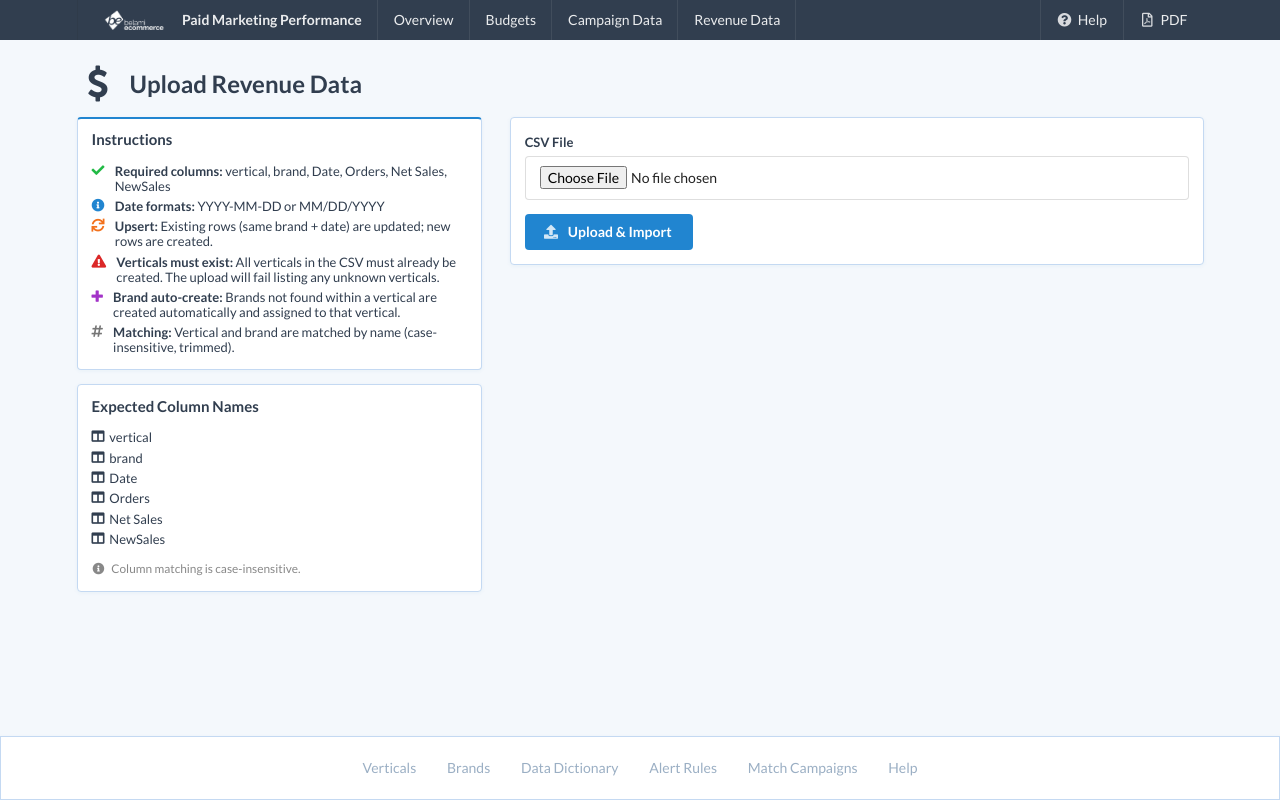
After one commit to querybridge/marketing_peformance, a Django app: page /revenue/upload/ in a window 1280 px wide. The commit adds this page. Run offline with Django 5.2, Linux system fonts and the light colour scheme; some libraries are stand-ins or nearby versions.

Commit message:
Add revenue upload, rename to Paid Marketing Performance, add logo and nav branding
- New Revenue Data upload view: CSV ingest for backend revenue/orders by
  vertical+brand+date with upsert, accounting-format currency parsing,
  and 2-digit year date support
- Rename "Weekly Performance" to "Paid Marketing Performance" everywhere
- Add logo to nav bar with landscape-fit sizing
- Raise DATA_UPLOAD_MAX_NUMBER_FIELDS to 5000 for budgets form

Co-Authored-By: Claude Opus 4.6 <noreply@anthropic.com>

```diff
--- a/marketing/config/settings.py
+++ b/marketing/config/settings.py
@@ -6,6 +6,8 @@ BASE_DIR = Path(__file__).resolve().parent.parent
 SECRET_KEY = "django-insecure-mktg-dash-dev-key-change-in-production"
 
 DEBUG = True
+
+DATA_UPLOAD_MAX_NUMBER_FIELDS = 5000
 
 ALLOWED_HOSTS = ["*"]
 
--- a/marketing/dashboard/templates/dashboard/base.html
+++ b/marketing/dashboard/templates/dashboard/base.html
@@ -3,7 +3,7 @@
 <head>
   <meta charset="utf-8">
   <meta name="viewport" content="width=device-width, initial-scale=1">
-  <title>{% block title %}Weekly Performance Dashboard{% endblock %}</title>
+  <title>{% block title %}Paid Marketing Performance{% endblock %}</title>
   <link rel="stylesheet" href="https://cdn.jsdelivr.net/npm/semantic-ui@2.5.0/dist/semantic.min.css">
   <script src="https://unpkg.com/htmx.org@1.9.12"></script>
   <script src="https://www.gstatic.com/charts/loader.js"></script>
@@ -15,10 +15,14 @@
 
   <div class="ui fixed inverted menu" style="background:#313E4F">
     <div class="ui container">
-      <span class="header item">Weekly Performance</span>
+      <a class="header item" href="{% url 'dashboard:index' %}" style="font-weight:700">
+        <img src="{% static 'img/logo.avif' %}" alt="Logo" style="width:80px;height:auto;margin-right:0.6em;object-fit:contain">
+        Paid Marketing Performance
+      </a>
       <a class="item" href="{% url 'dashboard:index' %}">Overview</a>
       <a class="item" href="{% url 'dashboard:budgets' %}">Budgets</a>
       <a class="item" href="{% url 'dashboard:upload_csv' %}">Campaign Data</a>
+      <a class="item" href="{% url 'dashboard:upload_revenue' %}">Revenue Data</a>
       <div class="right menu">
         <a class="item" href="{% url 'dashboard:help' %}">
           <i class="help circle icon"></i> Help
--- a/marketing/dashboard/templates/dashboard/brands.html
+++ b/marketing/dashboard/templates/dashboard/brands.html
@@ -1,6 +1,6 @@
 {% extends "dashboard/base.html" %}
 
-{% block title %}Brands — Weekly Performance Dashboard{% endblock %}
+{% block title %}Brands — Paid Marketing Performance{% endblock %}
 
 {% block content %}
 
--- a/marketing/dashboard/templates/dashboard/budgets.html
+++ b/marketing/dashboard/templates/dashboard/budgets.html
@@ -1,7 +1,7 @@
 {% extends "dashboard/base.html" %}
 {% load static %}
 
-{% block title %}Budgets — Weekly Performance Dashboard{% endblock %}
+{% block title %}Budgets — Paid Marketing Performance{% endblock %}
 
 {% block content %}
 
--- a/marketing/dashboard/templates/dashboard/help.html
+++ b/marketing/dashboard/templates/dashboard/help.html
@@ -1,5 +1,5 @@
 {% extends "dashboard/base.html" %}
-{% block title %}Help — Weekly Performance Dashboard{% endblock %}
+{% block title %}Help — Paid Marketing Performance{% endblock %}
 
 {% block content %}
 <div style="max-width:860px">
@@ -8,7 +8,7 @@
   <i class="help circle icon"></i>
   <div class="content">
     Help &amp; User Guide
-    <div class="sub header">How to use the Weekly Performance Dashboard</div>
+    <div class="sub header">How to use the Paid Marketing Performance Dashboard</div>
   </div>
 </h2>
 
@@ -37,7 +37,7 @@
 </h3>
 
 <p>
-  The Weekly Performance Dashboard is an <strong>operational decision tool</strong>
+  The Paid Marketing Performance Dashboard is an <strong>operational decision tool</strong>
   for campaign managers and general managers. It answers a single question every week:
   <em>Are we spending the right amount on each brand to hit our revenue and efficiency targets?</em>
 </p>
--- a/marketing/dashboard/templates/dashboard/pdf/weekly_summary.html
+++ b/marketing/dashboard/templates/dashboard/pdf/weekly_summary.html
@@ -3,7 +3,7 @@
 <html>
 <head>
 <meta charset="utf-8">
-<title>Weekly Summary — {{ current_start|date:"M d" }} – {{ current_end|date:"M d, Y" }}</title>
+<title>Paid Marketing Performance — {{ current_start|date:"M d" }} – {{ current_end|date:"M d, Y" }}</title>
 <style>
   body { font-family: 'Helvetica Neue', Arial, sans-serif; font-size: 11px; color: #333; margin: 2cm; }
   h1 { font-size: 18px; margin-bottom: 4px; }
@@ -28,7 +28,7 @@
 </head>
 <body>
 
-<h1>Weekly Performance Summary</h1>
+<h1>Paid Marketing Performance</h1>
 <div class="subtitle">
   {{ current_start|date:"M d" }} – {{ current_end|date:"M d, Y" }}
   &nbsp;|&nbsp; {{ period_label }}
--- /dev/null
+++ b/marketing/dashboard/templates/dashboard/upload_revenue.html
@@ -0,0 +1,125 @@
+{% extends "dashboard/base.html" %}
+{% block title %}Upload Revenue Data{% endblock %}
+
+{% block content %}
+<h2 class="ui header">
+  <i class="dollar sign icon"></i>
+  <div class="content">Upload Revenue Data</div>
+</h2>
+
+<div class="ui two column stackable grid">
+
+  {# ── Left: Instructions ─────────────────────────────────────────── #}
+  <div class="six wide column">
+    <div class="ui blue segment">
+      <h4 class="ui header">Instructions</h4>
+      <div class="ui small list">
+        <div class="item">
+          <i class="green check icon"></i>
+          <div class="content"><strong>Required columns:</strong> vertical, brand, Date, Orders, Net Sales, NewSales</div>
+        </div>
+        <div class="item">
+          <i class="blue info circle icon"></i>
+          <div class="content"><strong>Date formats:</strong> YYYY-MM-DD or MM/DD/YYYY</div>
+        </div>
+        <div class="item">
+          <i class="orange sync icon"></i>
+          <div class="content"><strong>Upsert:</strong> Existing rows (same brand + date) are updated; new rows are created.</div>
+        </div>
+        <div class="item">
+          <i class="red exclamation triangle icon"></i>
+          <div class="content"><strong>Verticals must exist:</strong> All verticals in the CSV must already be created. The upload will fail listing any unknown verticals.</div>
+        </div>
+        <div class="item">
+          <i class="purple plus icon"></i>
+          <div class="content"><strong>Brand auto-create:</strong> Brands not found within a vertical are created automatically and assigned to that vertical.</div>
+        </div>
+        <div class="item">
+          <i class="grey hashtag icon"></i>
+          <div class="content"><strong>Matching:</strong> Vertical and brand are matched by name (case-insensitive, trimmed).</div>
+        </div>
+      </div>
+    </div>
+
+    <div class="ui segment">
+      <h4 class="ui header">Expected Column Names</h4>
+      <div class="ui small list">
+        <div class="item"><i class="columns icon"></i> vertical</div>
+        <div class="item"><i class="columns icon"></i> brand</div>
+        <div class="item"><i class="columns icon"></i> Date</div>
+        <div class="item"><i class="columns icon"></i> Orders</div>
+        <div class="item"><i class="columns icon"></i> Net Sales</div>
+        <div class="item"><i class="columns icon"></i> NewSales</div>
+      </div>
+      <p style="color:#888;font-size:0.85em;margin-top:0.5em"><i class="info circle icon"></i> Column matching is case-insensitive.</p>
+    </div>
+  </div>
+
+  {# ── Right: Form + Results ──────────────────────────────────────── #}
+  <div class="ten wide column">
+
+    {% if error %}
+    <div class="ui negative message">
+      <div class="header">Upload Error</div>
+      <p>{{ error }}</p>
+    </div>
+    {% endif %}
+
+    {% if summary %}
+    <div class="ui positive message">
+      <div class="header">Import Complete</div>
+      <div class="ui small statistics" style="margin:1em 0">
+        <div class="statistic">
+          <div class="value">{{ summary.total }}</div>
+          <div class="label">Total Rows</div>
+        </div>
+        <div class="statistic">
+          <div class="value">{{ summary.created }}</div>
+          <div class="label">Created</div>
+        </div>
+        <div class="statistic">
+          <div class="value">{{ summary.updated }}</div>
+          <div class="label">Updated</div>
+        </div>
+        {% if summary.skipped %}
+        <div class="statistic">
+          <div class="value">{{ summary.skipped }}</div>
+          <div class="label">Skipped</div>
+        </div>
+        {% endif %}
+      </div>
+      {% if summary.brands_created %}
+      <p><i class="info circle icon"></i> Auto-created brands: {{ summary.brands_created|join:", " }}</p>
+      {% endif %}
+    </div>
+
+    {% if summary.errors %}
+    <div class="ui warning message">
+      <div class="header">Row-Level Issues ({{ summary.errors|length }})</div>
+      <div style="max-height:200px;overflow-y:auto">
+        <div class="ui small list">
+          {% for err in summary.errors %}
+          <div class="item">{{ err }}</div>
+          {% endfor %}
+        </div>
+      </div>
+    </div>
+    {% endif %}
+    {% endif %}
+
+    <form class="ui form segment" method="post" enctype="multipart/form-data">
+      {% csrf_token %}
+
+      <div class="field">
+        <label>CSV File</label>
+        <input type="file" name="csv_file" accept=".csv" required>
+      </div>
+
+      <button class="ui primary button" type="submit">
+        <i class="upload icon"></i> Upload &amp; Import
+      </button>
+    </form>
+
+  </div>
+</div>
+{% endblock %}
--- a/marketing/dashboard/templates/dashboard/verticals.html
+++ b/marketing/dashboard/templates/dashboard/verticals.html
@@ -1,6 +1,6 @@
 {% extends "dashboard/base.html" %}
 
-{% block title %}Verticals — Weekly Performance Dashboard{% endblock %}
+{% block title %}Verticals — Paid Marketing Performance{% endblock %}
 
 {% block content %}
 
--- a/marketing/dashboard/urls.py
+++ b/marketing/dashboard/urls.py
@@ -28,6 +28,7 @@ urlpatterns = [
     path("verticals/", views.verticals, name="verticals"),
     path("brands/", views.brands, name="brands"),
     path("upload/", views.upload_csv, name="upload_csv"),
+    path("revenue/upload/", views.upload_revenue, name="upload_revenue"),
     path("campaigns/match/", views.match_campaigns, name="match_campaigns"),
     path("help/", views.help_page, name="help"),
 ]
--- a/marketing/dashboard/views.py
+++ b/marketing/dashboard/views.py
@@ -603,7 +603,7 @@ def export_pdf(request):
         vert = DimVertical.objects.filter(id=p["vertical_id"]).first()
         vertical_name = vert.name if vert else None
 
-    title = "Weekly Performance Dashboard"
+    title = "Paid Marketing Performance"
     if vertical_name:
         title += f" — {vertical_name}"
 
@@ -1627,3 +1627,213 @@ def help_page(request):
             "tooltip": meta["tooltip"],
         })
     return render(request, "dashboard/help.html", {"help_alerts": help_alerts})
+
+
+# ───────────────────────────────────────────────────────────────────────────
+# Revenue Data Upload
+# ───────────────────────────────────────────────────────────────────────────
+
+REVENUE_REQUIRED_COLUMNS = ["vertical", "brand", "date", "orders", "net sales", "newsales"]
+
+
+def _parse_currency(raw):
+    """Parse a currency string like '$1,234.56' or '($309)' into a Decimal."""
+    s = raw.strip()
+    neg = s.startswith("(") and s.endswith(")")
+    if neg:
+        s = s[1:-1]
+    s = s.replace(",", "").replace("$", "").strip()
+    val = Decimal(s)
+    return -val if neg else val
+
+
+def _parse_revenue_date(val):
+    """Parse date string accepting YYYY-MM-DD, M/D/YYYY, and M/D/YY formats."""
+    if not val:
+        return None
+    val = val.strip()
+    # YYYY-MM-DD
+    try:
+        return date.fromisoformat(val)
+    except (ValueError, TypeError):
+        pass
+    # M/D/YYYY or M/D/YY
+    m = re.match(r'^(\d{1,2})/(\d{1,2})/(\d{2,4})$', val)
+    if m:
+        try:
+            year = int(m.group(3))
+            if year < 100:
+                year += 2000
+            return date(year, int(m.group(1)), int(m.group(2)))
+        except ValueError:
+            pass
+    return None
+
+
+def upload_revenue(request):
+    """Upload backend revenue/orders CSV — source of truth for brand-level performance."""
+    error = None
+    summary = None
+
+    if request.method == "POST":
+        csv_file = request.FILES.get("csv_file")
+        if not csv_file:
+            error = "No file selected."
+        else:
+            raw = csv_file.read()
+            try:
+                text = raw.decode("utf-8-sig")
+            except UnicodeDecodeError:
+                text = raw.decode("latin-1")
+
+            lines = text.splitlines()
+            if not lines:
+                error = "CSV file is empty."
+            else:
+                reader = csv.reader(io.StringIO(text))
+                raw_headers = next(reader)
+                headers = [h.strip().lower() for h in raw_headers]
+
+                # ── Validate required columns ──
+                missing = [
+                    col for col in REVENUE_REQUIRED_COLUMNS
+                    if col not in headers
+                ]
+                if missing:
+                    error = f"Missing required columns: {', '.join(missing)}. Found: {', '.join(raw_headers)}"
+                else:
+                    col_idx = {col: headers.index(col) for col in REVENUE_REQUIRED_COLUMNS}
+
+                    # ── First pass: collect all vertical names and validate ──
+                    rows_data = []
+                    row_errors = []
+                    vertical_names = set()
+                    for line_num, row in enumerate(reader, start=2):
+                        if not any(cell.strip() for cell in row):
+                            continue
+
+                        vert_name = row[col_idx["vertical"]].strip()
+                        brand_name = row[col_idx["brand"]].strip()
+                        date_raw = row[col_idx["date"]].strip()
+                        orders_raw = row[col_idx["orders"]].strip()
+                        net_raw = row[col_idx["net sales"]].strip()
+                        new_raw = row[col_idx["newsales"]].strip()
+
+                        if not vert_name:
+                            row_errors.append(f"Row {line_num}: missing vertical.")
+                            continue
+                        if not brand_name:
+                            row_errors.append(f"Row {line_num}: missing brand.")
+                            continue
+
+                        date_val = _parse_revenue_date(date_raw)
+                        if not date_val:
+                            row_errors.append(f"Row {line_num}: invalid date '{date_raw}'.")
+                            continue
+
+                        try:
+                            orders_val = int(orders_raw.replace(",", ""))
+                        except (ValueError, TypeError):
+                            row_errors.append(f"Row {line_num}: invalid orders '{orders_raw}'.")
+                            continue
+
+                        try:
+                            net_val = _parse_currency(net_raw)
+                        except (InvalidOperation, ValueError, TypeError):
+                            row_errors.append(f"Row {line_num}: invalid Net Sales '{net_raw}'.")
+                            continue
+
+                        try:
+                            new_val = _parse_currency(new_raw)
+                        except (InvalidOperation, ValueError, TypeError):
+                            row_errors.append(f"Row {line_num}: invalid NewSales '{new_raw}'.")
+                            continue
+
+                        vertical_names.add(vert_name)
+                        rows_data.append({
+                            "line": line_num,
+                            "vertical": vert_name,
+                            "brand": brand_name,
+                            "date": date_val,
+                            "orders": orders_val,
+                            "net_revenue": net_val,
+                            "new_revenue": new_val,
+                        })
+
+                    # ── Check all verticals exist ──
+                    vert_lookup = {}
+                    for v in DimVertical.objects.all():
+                        vert_lookup[v.name.lower().strip()] = v
+
+                    unknown_verts = sorted({
+                        r["vertical"] for r in rows_data
+                        if r["vertical"].lower().strip() not in vert_lookup
+                    })
+                    if unknown_verts:
+                        error = (
+                            f"Unknown verticals (create them first): "
+                            f"{', '.join(unknown_verts)}"
+                        )
+                    else:
+                        # ── Process rows ──
+                        brand_cache = {}
+                        created = 0
+                        updated = 0
+                        skipped = 0
+                        brands_created = []
+
+                        for r in rows_data:
+                            vertical = vert_lookup[r["vertical"].lower().strip()]
+                            brand_key = (vertical.id, r["brand"].lower().strip())
+
+                            if brand_key not in brand_cache:
+                                brand = DimBrand.objects.filter(
+                                    vertical=vertical,
+                                    name__iexact=r["brand"].strip(),
+                                ).first()
+                                if not brand:
+                                    brand = DimBrand.objects.create(
+                                        name=r["brand"].strip(),
+                                        slug=slugify(r["brand"].strip()),
+                                        vertical=vertical,
+                                    )
+                                    brands_created.append(f"{r['brand']} ({vertical.name})")
+                                brand_cache[brand_key] = brand
+
+                            brand = brand_cache[brand_key]
+
+                            dim_date = DimDate.objects.filter(date=r["date"]).first()
+                            if not dim_date:
+                                row_errors.append(
+                                    f"Row {r['line']}: date {r['date']} not in calendar table — skipped."
+                                )
+                                skipped += 1
+                                continue
+
+                            _, is_new = FactOrdersDaily.objects.update_or_create(
+                                brand=brand,
+                                date=dim_date,
+                                defaults={
+                                    "orders": r["orders"],
+                                    "net_revenue": r["net_revenue"],
+                                    "new_revenue": r["new_revenue"],
+                                },
+                            )
+                            if is_new:
+                                created += 1
+                            else:
+                                updated += 1
+
+                        summary = {
+                            "total": len(rows_data),
+                            "created": created,
+                            "updated": updated,
+                            "skipped": skipped,
+                            "brands_created": brands_created,
+                            "errors": row_errors,
+                        }
+
+    return render(request, "dashboard/upload_revenue.html", {
+        "error": error,
+        "summary": summary,
+    })
```
Also changed, not shown: marketing/dashboard/pdf_report.py (+4 -4 lines), marketing/dashboard/tests/test_pdf_report.py (+1 -1 lines), marketing/dashboard/static/img/logo.avif (added).
